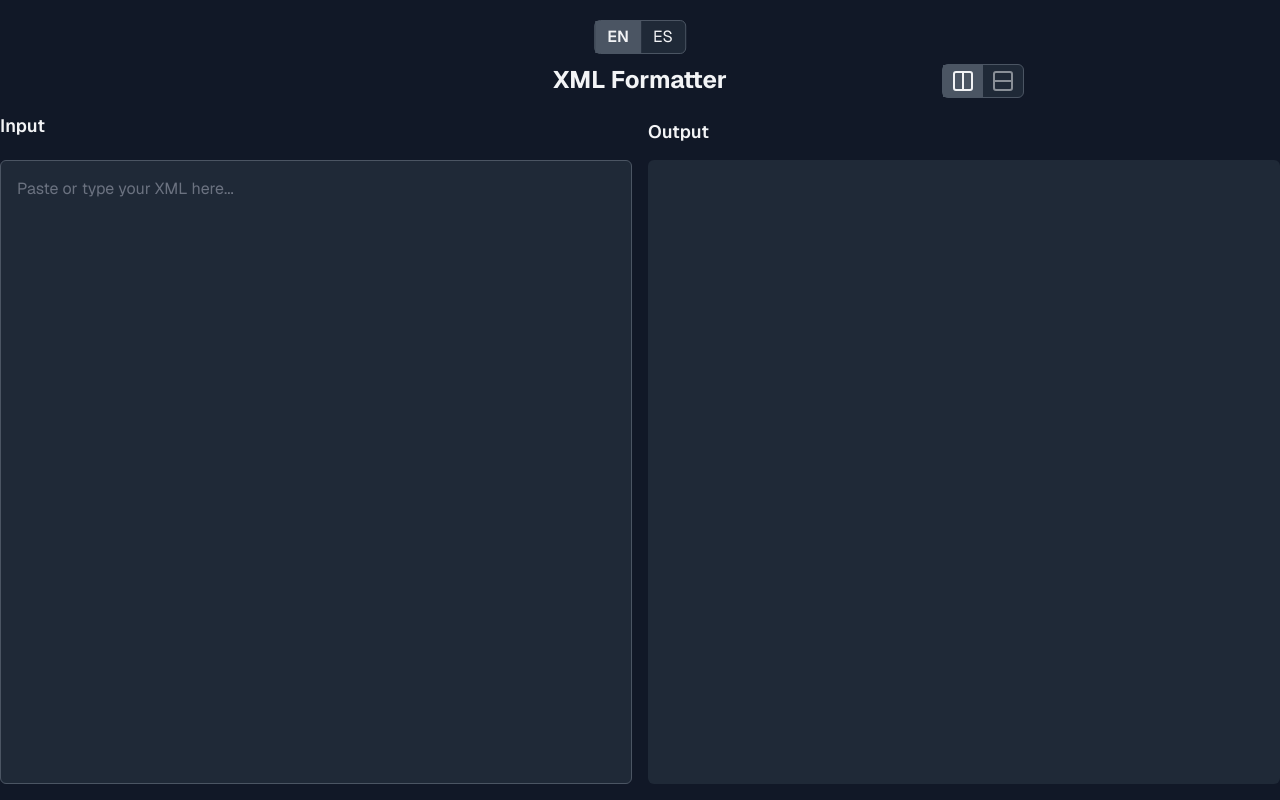
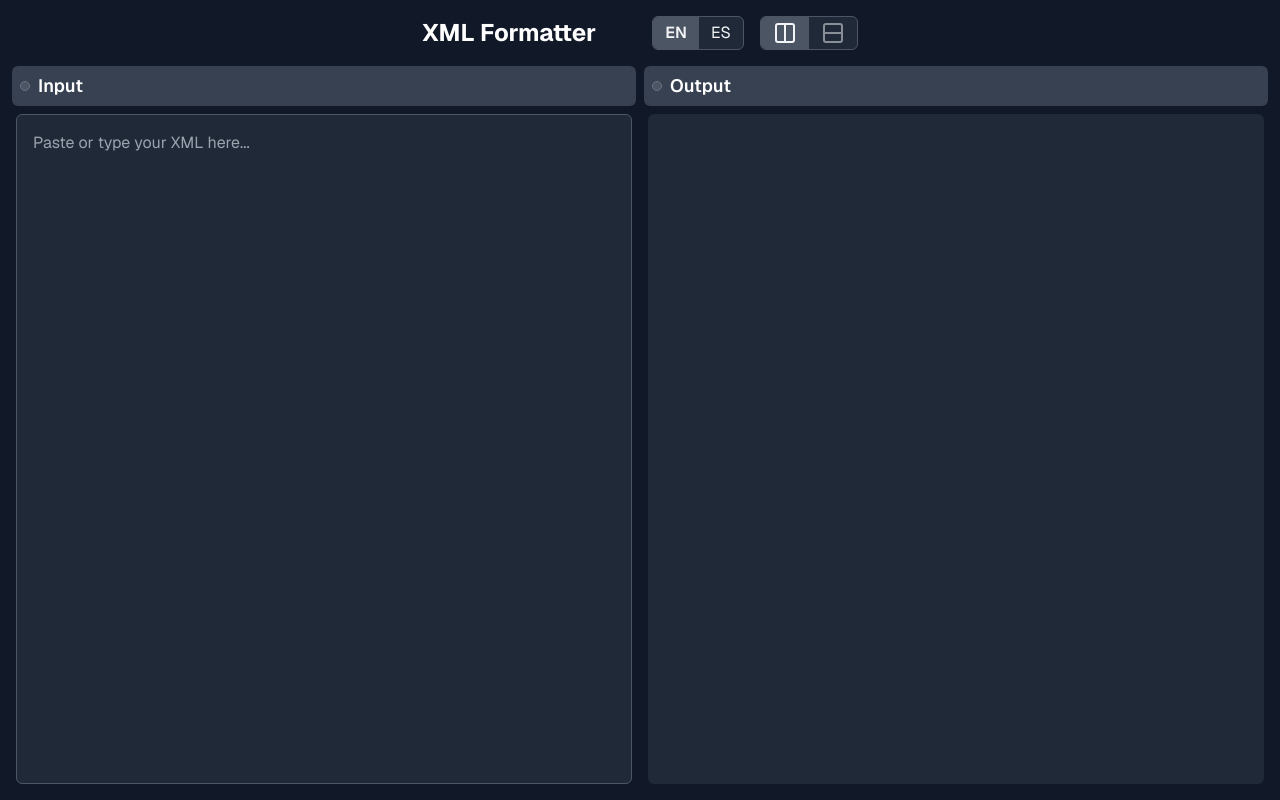
Before and after one commit to andremov/xml-formatter, a Next.js app: page /en in a window 1280 px wide. Built offline with nearby package versions, Linux system fonts and the light colour scheme.

Commit message:
revise components and columns and stuff

```diff
--- a/src/_components/header.tsx
+++ /dev/null
@@ -1,51 +0,0 @@
-import locale from "~/utils/locale.json";
-import type LocaleStrings from "~/utils/types";
-import { Columns2, Rows2Icon } from "lucide-react";
-import clsx from "clsx";
-
-type HeaderPropsType = {
-  showColumns: boolean;
-  setShowColumns: (value: boolean) => void;
-  lang?: "en" | "es";
-};
-
-export default function Header(props: HeaderPropsType) {
-  const { showColumns, setShowColumns, lang = "en" } = props;
-  const localeStrings = locale[lang] as LocaleStrings;
-
-  return (
-    <div className="relative mx-auto flex w-full max-w-screen-md items-center justify-center">
-      <h1 className="mb-4 text-center text-2xl font-bold text-gray-100">
-        {localeStrings.title}
-      </h1>
-
-      <div className="absolute right-0 top-0 flex w-fit rounded-md border border-gray-600 bg-gray-800">
-        <button
-          className={clsx([
-            "px-2 py-1 text-gray-100 transition-colors",
-            {
-              "bg-gray-600": showColumns,
-              "opacity-50 hover:bg-gray-700": !showColumns,
-            },
-          ])}
-          onClick={() => setShowColumns(true)}
-        >
-          <Columns2 />
-        </button>
-
-        <button
-          className={clsx([
-            "px-2 py-1 text-gray-100 transition-colors",
-            {
-              "bg-gray-600": !showColumns,
-              "opacity-50 hover:bg-gray-700": showColumns,
-            },
-          ])}
-          onClick={() => setShowColumns(false)}
-        >
-          <Rows2Icon />
-        </button>
-      </div>
-    </div>
-  );
-}
--- /dev/null
+++ b/src/_components/layout-switcher.tsx
@@ -0,0 +1,40 @@
+import { Columns2, Rows2Icon } from "lucide-react";
+import clsx from "clsx";
+
+export default function LayoutSwitcher({
+  showColumns,
+  setShowColumns,
+}: {
+  showColumns: boolean;
+  setShowColumns: (value: boolean) => void;
+}) {
+  return (
+    <div className="hidden w-fit overflow-hidden rounded-md border border-gray-600 bg-gray-800 md:flex">
+      <button
+        className={clsx([
+          "px-3 py-1 text-gray-100 transition-colors hover:bg-gray-700",
+          {
+            "bg-gray-600": showColumns,
+            "opacity-50 hover:opacity-75": !showColumns,
+          },
+        ])}
+        onClick={() => setShowColumns(true)}
+      >
+        <Columns2 />
+      </button>
+
+      <button
+        className={clsx([
+          "px-3 py-1 text-gray-100 transition-colors hover:bg-gray-700",
+          {
+            "bg-gray-600": !showColumns,
+            "opacity-50 hover:opacity-75": showColumns,
+          },
+        ])}
+        onClick={() => setShowColumns(false)}
+      >
+        <Rows2Icon />
+      </button>
+    </div>
+  );
+}
--- a/src/_components/locale-switcher.tsx
+++ b/src/_components/locale-switcher.tsx
@@ -6,7 +6,7 @@ export default function LocaleSwitcher({
   lang?: "en" | "es";
 }) {
   return (
-    <div className="absolute left-1/2 top-5 flex -translate-x-1/2 rounded-md border border-gray-600 bg-gray-800">
+    <div className="flex overflow-hidden rounded-md border border-gray-600 bg-gray-800">
       <Link
         href={"/en"}
         className={
--- /dev/null
+++ b/src/_components/text-area.tsx
@@ -0,0 +1,117 @@
+import clsx from "clsx";
+import { Check, Copy, ChevronUp } from "lucide-react";
+import { Fragment, type MouseEvent, useState } from "react";
+
+export function TextArea({
+  title,
+  value,
+  children,
+  showColumns,
+  copyActionLabel = "Copy",
+  copiedActionLabel = "Copied",
+  minimizeLabel = "Minimize",
+  expandLabel = "Expand",
+}: {
+  title: string;
+  value: string;
+  children: React.ReactNode;
+  showColumns?: boolean;
+  copyActionLabel?: string;
+  copiedActionLabel?: string;
+  minimizeLabel?: string;
+  expandLabel?: string;
+}) {
+  const [isMinimized, setIsMinimized] = useState(false);
+  const [isCopied, setIsCopied] = useState(false);
+
+  const handleCopy = async (event: MouseEvent<HTMLButtonElement>) => {
+    event.stopPropagation();
+    try {
+      await navigator.clipboard.writeText(value);
+      setIsCopied(true);
+      setTimeout(() => setIsCopied(false), 2000);
+    } catch (err) {
+      console.error("Failed to copy text: ", err);
+    }
+  };
+
+  return (
+    <div
+      className={clsx([
+        "flex min-h-12 flex-col gap-2 overflow-hidden transition-all duration-300 ease-in-out",
+        {
+          "lg:w-1/2": showColumns,
+          "flex-1": !isMinimized,
+          "h-auto w-auto": isMinimized,
+        },
+      ])}
+    >
+      <div className="flex h-10 items-center justify-between bg-gray-700 px-2 md:rounded-md">
+        <div
+          className={clsx([
+            "flex items-center gap-2",
+            {
+              "md:pointer-events-none": showColumns,
+            },
+          ])}
+          onClick={() => setIsMinimized(!isMinimized)}
+        >
+          <div
+            className="flex items-center justify-center rounded-md border border-gray-500 bg-gray-600 p-1 outline-none transition hover:bg-gray-500"
+            title={isMinimized ? expandLabel : minimizeLabel}
+          >
+            <ChevronUp
+              className={clsx([
+                "h-4 w-4 text-white transition-transform duration-300 ease-in-out",
+                {
+                  "rotate-180": isMinimized,
+                  "rotate-0": !isMinimized,
+                  "md:hidden": showColumns,
+                },
+              ])}
+            />
+          </div>
+          <h2 className="text-lg font-semibold text-white">{title}</h2>
+        </div>
+        <div className="transition-all duration-300 ease-in-out">
+          {value && (
+            <button
+              onClick={handleCopy}
+              className={clsx([
+                "flex items-center gap-2 rounded-md border border-gray-500 bg-gray-600 px-2 py-1 text-white outline-none transition hover:bg-gray-500",
+                {
+                  "bg-green-600 text-white hover:bg-green-500": isCopied,
+                },
+              ])}
+            >
+              {isCopied ? (
+                <Fragment>
+                  <Check className="h-4 w-4" />
+                  <span>{copiedActionLabel}</span>
+                </Fragment>
+              ) : (
+                <Fragment>
+                  <Copy className="h-4 w-4" />
+                  <span>{copyActionLabel}</span>
+                </Fragment>
+              )}
+            </button>
+          )}
+        </div>
+      </div>
+
+      <div
+        className={clsx([
+          "flex min-h-0 flex-1 overflow-hidden px-1 transition-all duration-300 ease-in-out",
+          {
+            "max-h-0 opacity-0": isMinimized,
+            "md:max-h-full md:opacity-100": showColumns,
+            "opacity-100": !isMinimized,
+          },
+        ])}
+      >
+        {children}
+      </div>
+    </div>
+  );
+}
--- a/src/_components/xml-formatter.tsx
+++ b/src/_components/xml-formatter.tsx
@@ -1,12 +1,11 @@
 "use client";
 
-import { useState, useEffect, useCallback, Fragment } from "react";
-import { AlertCircle, Check, Copy } from "lucide-react";
-import locale from "~/utils/locale.json";
+import { useState, useEffect, useCallback } from "react";
+import { AlertCircle } from "lucide-react";
 import xmlFormatter from "xml-formatter";
 import type LocaleStrings from "~/utils/types";
 import clsx from "clsx";
-import Header from "./header";
+import { TextArea } from "./text-area";
 
 const debounce = (func: (arg: string) => void, delay: number) => {
   let timeoutId: NodeJS.Timeout;
@@ -16,13 +15,16 @@ const debounce = (func: (arg: string) => void, delay: number) => {
   };
 };
 
-export default function XMLFormatter({ lang = "en" }: { lang?: "en" | "es" }) {
+export default function XMLFormatter({
+  localeStrings,
+  showColumns,
+}: {
+  localeStrings: LocaleStrings;
+  showColumns: boolean;
+}) {
   const [input, setInput] = useState("");
   const [output, setOutput] = useState("");
   const [error, setError] = useState("");
-  const [isCopied, setIsCopied] = useState(false);
-  const [showColumns, setShowColumns] = useState(true);
-  const localeStrings = locale[lang] as LocaleStrings;
 
   // eslint-disable-next-line react-hooks/exhaustive-deps
   const formatXML = useCallback(
@@ -54,98 +56,50 @@ export default function XMLFormatter({ lang = "en" }: { lang?: "en" | "es" }) {
     formatXML(input);
   }, [input, formatXML]);
 
-  const handleCopy = async () => {
-    try {
-      await navigator.clipboard.writeText(output);
-      setIsCopied(true);
-      setTimeout(() => setIsCopied(false), 2000);
-    } catch (err) {
-      console.error("Failed to copy text: ", err);
-    }
-  };
-
   return (
-    <div className="container mx-auto flex h-full flex-col">
-      <Header
-        setShowColumns={setShowColumns}
-        lang={lang}
-        showColumns={showColumns}
-      />
-
+    <div className="container mx-auto flex h-full max-h-full flex-col overflow-hidden bg-gray-900 text-white">
       <div
         className={clsx([
-          "flex flex-1 gap-4",
+          "flex flex-1 flex-col gap-1 overflow-hidden md:gap-2 lg:px-2",
           {
-            "flex-row": showColumns,
-            "flex-col": !showColumns,
+            "md:flex-row": showColumns,
+            "md:flex-col": !showColumns,
           },
         ])}
       >
-        <div
-          className={clsx([
-            "flex flex-col gap-2",
-            {
-              "w-1/2": showColumns,
-              "flex-1": !showColumns,
-            },
-          ])}
+        <TextArea
+          title={localeStrings.labels.input}
+          value={input}
+          showColumns={showColumns}
+          copyActionLabel={localeStrings.buttons.copy}
+          copiedActionLabel={localeStrings.buttons.copied}
+          minimizeLabel={localeStrings.buttons.minimize}
+          expandLabel={localeStrings.buttons.expand}
         >
-          <h2 className="h-10 text-lg font-semibold text-gray-100">
-            {localeStrings.labels.input}
-          </h2>
           <textarea
+            name="input"
             placeholder={localeStrings.labels.data}
             value={input}
             onChange={(e) => setInput(e.target.value)}
-            className="w-full flex-1 resize-none rounded-md border border-gray-600 bg-gray-800 p-4 text-gray-100 placeholder-gray-500 outline-none transition focus:border-blue-500"
+            className="w-full flex-1 resize-none rounded-md border border-gray-600 bg-gray-800 p-4 text-white placeholder-gray-400 outline-none transition focus:border-blue-500"
           />
-        </div>
+        </TextArea>
 
-        <div
-          className={clsx([
-            "flex flex-col gap-2",
-            {
-              "w-1/2": showColumns,
-            },
-          ])}
+        <TextArea
+          title={localeStrings.labels.output}
+          value={output}
+          showColumns={showColumns}
+          copyActionLabel={localeStrings.buttons.copy}
+          copiedActionLabel={localeStrings.buttons.copied}
+          minimizeLabel={localeStrings.buttons.minimize}
+          expandLabel={localeStrings.buttons.expand}
         >
-          <div className="flex h-10 items-center justify-between">
-            <h2 className="text-lg font-semibold text-gray-100">
-              {localeStrings.labels.output}
-            </h2>
-            {output && (
-              <button
-                onClick={handleCopy}
-                className={clsx([
-                  "flex items-center gap-2 rounded-md border border-gray-600 bg-gray-800 px-2 py-1 text-gray-100 outline-none transition hover:bg-gray-700",
-                  {
-                    "bg-green-600 text-white hover:bg-green-700": isCopied,
-                  },
-                ])}
-              >
-                {isCopied ? (
-                  <Fragment>
-                    <Check className="h-4 w-4" />
-                    <span>{localeStrings.buttons.copied}</span>
-                  </Fragment>
-                ) : (
-                  <Fragment>
-                    <Copy className="h-4 w-4" />
-                    <span>{localeStrings.buttons.copy}</span>
-                  </Fragment>
-                )}
-              </button>
-            )}
-          </div>
-
           <pre
             className={clsx([
-              "flex-1 rounded-md bg-gray-800 p-4 text-gray-100",
+              "flex-1 overflow-x-hidden text-wrap break-words rounded-md bg-gray-800 p-4 text-gray-100",
               {
                 "whitespace-pre-wrap text-red-400": !!error,
                 "overflow-auto": !error,
-                "max-h-[81.4vh]": showColumns,
-                "max-h-[40.7vh]": !showColumns,
               },
             ])}
           >
@@ -161,7 +115,7 @@ export default function XMLFormatter({ lang = "en" }: { lang?: "en" | "es" }) {
               output
             )}
           </pre>
-        </div>
+        </TextArea>
       </div>
     </div>
   );
--- a/src/app/[lang]/page.tsx
+++ b/src/app/[lang]/page.tsx
@@ -2,16 +2,32 @@
 
 import XMLFormatter from "~/_components/xml-formatter";
 import LocaleSwitcher from "~/_components/locale-switcher";
+import LayoutSwitcher from "../../_components/layout-switcher";
+import { useState } from "react";
+import type LocaleStrings from "~/utils/types";
+import locale from "~/utils/locale.json";
 
 type PageProps = {
   params: { lang: "en" | "es" };
 };
 
 export default function HomePage({ params }: PageProps) {
+  const [showColumns, setShowColumns] = useState(true);
+  const localeStrings = locale[params.lang] as LocaleStrings;
+
   return (
-    <main className="h-screen max-h-screen bg-gray-900 pb-4 pt-16">
-      <LocaleSwitcher lang={params.lang} />
-      <XMLFormatter lang={params.lang} />
+    <main className="flex h-screen max-h-screen flex-col py-4 md:mx-1">
+      <div className="mb-4 flex w-full items-center justify-center gap-4">
+        <h1 className="mr-10 text-center text-xl font-bold text-white md:text-2xl">
+          {localeStrings.title}
+        </h1>
+        <LocaleSwitcher lang={params.lang} />
+        <LayoutSwitcher
+          setShowColumns={setShowColumns}
+          showColumns={showColumns}
+        />
+      </div>
+      <XMLFormatter localeStrings={localeStrings} showColumns={showColumns} />
     </main>
   );
 }
--- a/src/app/layout.tsx
+++ b/src/app/layout.tsx
@@ -57,7 +57,7 @@ export default function RootLayout({
         <link rel="apple-touch-icon" href="/favicon.svg" />
       </head>
       <body className="bg-gray-900 text-gray-100">
-        <ServiceWorkerRegistration />
+        {/* <ServiceWorkerRegistration /> */}
         <OfflineIndicator />
         {children}
       </body>
--- a/src/styles/globals.css
+++ b/src/styles/globals.css
@@ -2,9 +2,12 @@
 @tailwind components;
 @tailwind utilities;
 
-@layer base {
 html {
   scroll-behavior: smooth;
+}
+
+body {
+  @apply bg-gray-900 text-white;
 }
 
 /* Custom scrollbar */
@@ -24,4 +27,3 @@
 ::-webkit-scrollbar-thumb:hover {
   @apply bg-gray-500;
 }
-}
--- a/src/utils/types.ts
+++ b/src/utils/types.ts
@@ -10,6 +10,8 @@ type LocaleStrings = {
   buttons: {
     copy: string;
     copied: string;
+    minimize: string;
+    expand: string;
   };
 };
 
```
Also changed, not shown: src/utils/locale.json (+6 -2 lines), 1 other file (tests, documents, lock files or other folders). Lines whose indentation alone changed are shown as unchanged.
